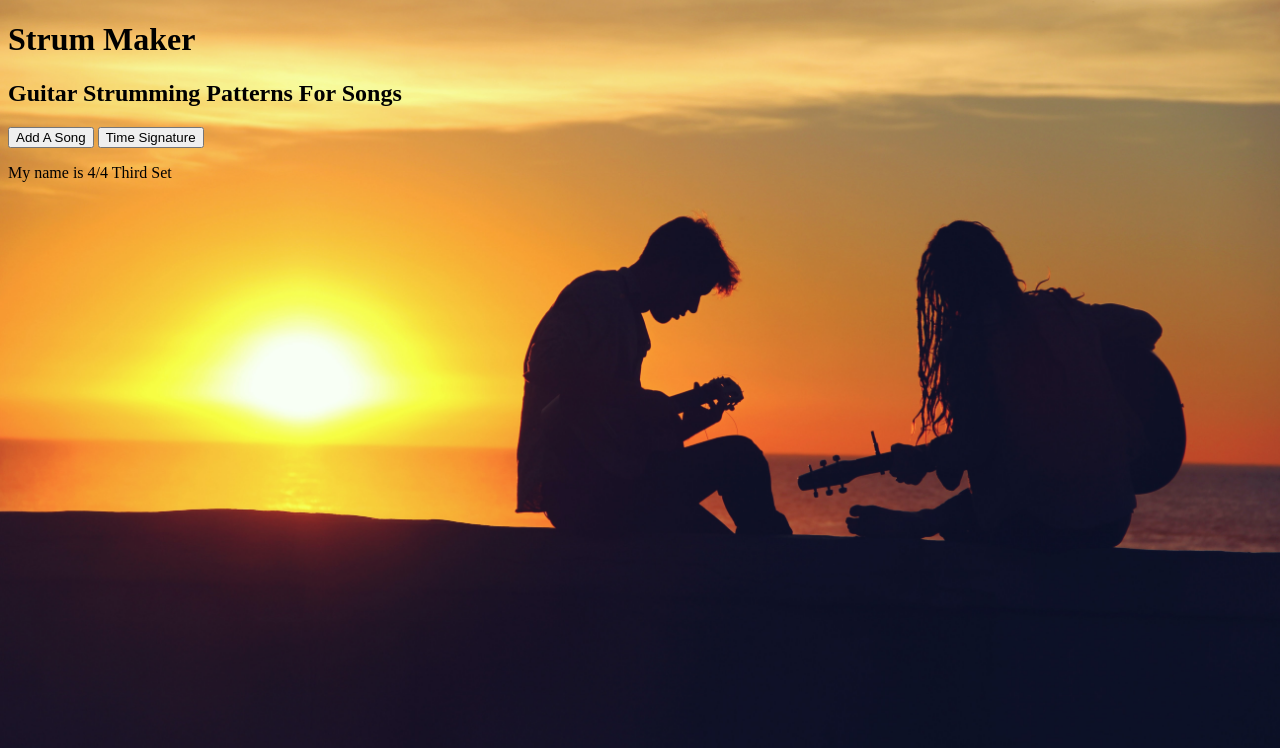
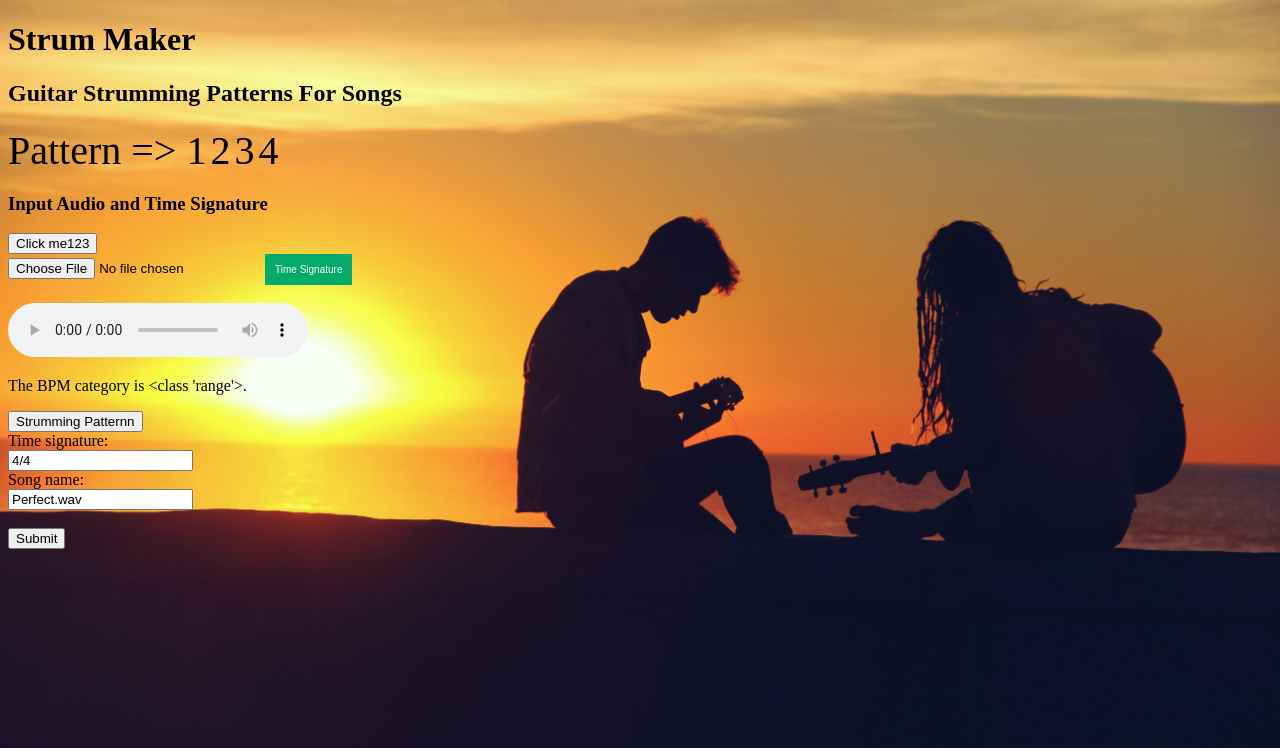
Before and after one commit to Janithwarnamana/GuitarStrummingPatternsByMarkoChain, a Flask app: page / in a window 1280 px wide. Shown: the part 52-800 px from the top of the page. Run offline with Flask 2, Linux system fonts and the light colour scheme; parts of the project's set-up code (start-up, migrations or seed data) failed here and were passed over; some libraries are stand-ins or nearby versions.

Commit message:
pattern blink and play

```diff
--- a/app.py
+++ b/app.py
@@ -1,14 +1,42 @@
-from flask import Flask, render_template, url_for
-import classification as cl
+from flask import Flask, render_template, url_for, request
+
+from bpm_classification import BpmClassifier
+from strum_pattern_generator import StrumPatternGenerator
+import os
+import uuid
+import json
+import data_preprocessor
 
 app = Flask(__name__)
+app.config['UPLOAD_FOLDER'] = 'uploads'
 
-range = cl.bpm_range
+# range = cl.bpm_range
+# pattern = data_preprocessor.path
 
 
 @app.route('/')
-def helloWorld():
+def app_route():
     return render_template('index.html', name=range)
 
-if __name__ =='__main__':
+
+@app.route('/pattern', methods=['GET', 'POST'])
+def generate_patter():
+    if request.method == 'POST':
+        json_request = request.get_json()
+        pattern = StrumPatternGenerator.generate_pattern(json_request['song'], json_request['time_signature'])
+        return json.dumps(pattern)
+    return "Unsupported Request"
+
+
+@app.route('/upload', methods=['GET', 'POST'])
+def upload():
+    if request.method == 'POST':
+        file = request.files['file']
+        # extension = os.path.splitext(file.filename)[1]
+        # f_name = str(uuid.uuid4()) + extension
+        file.save(os.path.join(app.config['UPLOAD_FOLDER'], file.filename))
+        return json.dumps({'filename': file.filename})
+
+
+if __name__ == '__main__':
     app.run(debug=True)
--- a/classification.py
+++ /dev/null
@@ -1,41 +0,0 @@
-time_signatures = ['3/4', '4/4']
-ts_input = time_signatures[1]
-bpm_input = 165
-
-bpm_start = 100
-step_size = 20
-bpm_range = ''
-
-if ts_input == "3/4":
-    if bpm_input in range(bpm_start, bpm_start + step_size * 1):
-        bpm_range = "First Set"
-        # print(bpm_range)
-    elif bpm_input in range(bpm_start + step_size * 1, bpm_start + step_size * 2):
-        bpm_range = "Second Set"
-        # print(bpm_range)
-    elif bpm_input in range(bpm_start + step_size * 2, bpm_start + step_size * 3):
-        bpm_range = "Third Set"
-        # print(bpm_range)
-    elif bpm_input in range(bpm_start + step_size * 3, bpm_start + step_size * 4):
-        bpm_range = "Fourth Set"
-        # print(bpm_range)
-    else:
-        bpm_range = "Out Of The Scope"
-        # print(bpm_range)
-
-elif ts_input == "4/4":
-    if bpm_input in range(bpm_start + step_size * 1, bpm_start + step_size * 2):
-        bpm_range = "4/4 First Set"
-        # print(bpm_range)
-    elif bpm_input in range(bpm_start + step_size * 2, bpm_start + step_size * 3):
-        bpm_range = "4/4 Second Set"
-        # print(bpm_range)
-    elif bpm_input in range(bpm_start + step_size * 3, bpm_start + step_size * 4):
-        bpm_range = "4/4 Third Set"
-        # print(bpm_range)
-    elif bpm_input in range(bpm_start + step_size * 4, bpm_start + step_size * 5):
-        bpm_range = "4/4 Fourth Set"
-        # print(bpm_range)
-    else:
-        bpm_range = "Out Of The Scope"
-        # print(bpm_range)
--- /dev/null
+++ b/guitar_data.py
@@ -0,0 +1 @@
+guitar_strums = ['D', '&', 'v', '^', 'v^', '^v', '&^', '&v']
--- a/markovchain.py
+++ b/markovchain.py
@@ -1,18 +1,17 @@
-import pandas as pd
-
-
 class MarkovChain:
 
     @staticmethod
     def generate_markov_chain(_transition_matrix, _strum_positions):
 
         tpm_length = len(_transition_matrix)
+
         # 1 st Strum always a Down strum
         # e.g.3x3
         #               1 0 0 0
         #   start(1)    _ 0 0 0    end
         #               _ 0 0 0
         # matrix chain initialize1:  all zeros
+
         m_chain_prob = [[0 for i in range(_strum_positions)] for j in range(len(_transition_matrix))]
         m_chain_path = [[-1 for i in range(len(_transition_matrix))] for j in range(_strum_positions)]
         # matrix chain initialize2: 1st element 1 for Down Strum
@@ -26,6 +25,7 @@
         #               3 3 3
         #               4 4 4
         #               end
+
         m_chain_prob = [[*row] for row in [*zip(*m_chain_prob)]]
 
         for i, i_val in enumerate(m_chain_prob):
--- a/templates/index.html
+++ b/templates/index.html
@@ -5,10 +5,6 @@
       <meta name="viewport" content="width=device-width, initial-scale=1">
       <!--    <link rel="stylesheet" href="{{url_for('static',filename='css/main.css')}}">-->
       <title>Guitar Strumming Patterns</title>
-    <script>
-        alert('hello')
-    </script>
-
       <style>
          h1,h2 {font-family: "Oswald"}
          body{
@@ -17,13 +13,41 @@
          background-size:cover;
          background-image:url({{url_for('static',filename='media/Evining_Guitars.jpg')}});
          }
-    </style>
+         .dropbtn {
+         background-color: #04AA6D;
+         color: white;
+         padding: 10px;
+         font-size: 10px;
+         border: none;
+         }
+         .dropdown {
+         position: relative;
+         display: inline-block;
+         }
+         .dropdown-content {
+         display: none;
+         position: absolute;
+         background-color: #f1f1f1;
+         min-width: 20px;
+         box-shadow: 0px 8px 8px 0px rgba(0,0,0,0.2);
+         z-index: 1;
+         }
+         .dropdown-content a {
+         color: black;
+         padding: 10px 10px;
+         text-decoration: none;
+         display: block;
+         }
+         .dropdown-content a:hover {background-color: #ddd;}
+         .dropdown:hover .dropdown-content {display: block;}
+         .dropdown:hover .dropbtn {background-color: #3e8e41;}
 
 
+      </style>
    </head>
-
    <body>
-
+      <script src="https://ajax.googleapis.com/ajax/libs/jquery/2.1.1/jquery.min.js"></script>
+      <script src=""></script>
       <div class="wrapper">
          <nav>
             <ul>
@@ -34,33 +58,154 @@
          <div class="center">
             <h1>Strum Maker</h1>
             <h2>Guitar Strumming Patterns For Songs</h2>
+            <div>
+               <span id="txt" style="font-size: 40px">Pattern => </span>
+               <span id="text1" style="font-size: 40px">1</span>
+               <span id="text2" style="font-size: 40px">2</span>
+               <span id="text3" style="font-size: 40px">3</span>
+               <span id="text4" style="font-size: 40px">4</span>
+            </div>
+            <h3>
+               Input Audio and Time Signature
+            </h3>
+            <button onclick="myfunc2()">Click me123</button>
             <div class="buttons">
-                    <button>Add A Song</button>
-                    <button class="btn2">Time Signature</button>
+               <input type="file" id="upload"/>
+               <div class="dropdown">
+                  <button class="dropbtn">Time Signature</button>
+                  <div class="dropdown-content">
+                     <a href="#">4/4</a>
+                     <a href="#">3/4</a>
                   </div>
                </div>
             </div>
+            <br>
+            <div>
+               <audio id="audio" controls>
+                  <source src="" id="src"/>
+               </audio>
+            </div>
+         </div>
+      </div>
+      <!--        <input type="file" id="upload"/>-->
+      <!--        <audio id="audio" controls>-->
+      <!--            <source src="" id="src"/>-->
+      <!--        </audio>-->
+      <p>
+         The BPM category is {{name}}.
 
-    <p>
-          My name is {{name}}
-        <div id="text" style="font-size: 40px"></div>
+      <!--<script type="text/javascript" src="script.js"></script>-->
+      <div>
+         <button onclick="typeWriter()">Strumming Patternn</button>
+      </div>
+      <form id='song_details'>
+         <label for="time_signature">Time signature:</label><br>
+         <input type="text" id="time_signature" name="time_signature" value="4/4"><br>
+         <label for="song_name">Song name:</label><br>
+         <input type="text" id="song_name" name="song_name" value="Perfect.wav"><br><br>
+         <input type="submit" value="Submit">
+      </form>
 
       <script type="text/javascript">
+let form = document.getElementById('song_details');
+
+form.addEventListener('submit', (event) => {
+    handler(event)
+    event.preventDefault();
+});
+handler = function(event) {
+        console.log(event)
+        myfunc2(event)
+    }
+
+    function myFunction() {
+        const Http = new XMLHttpRequest();
+        const url = '/pattern';
+        Http.open("GET", url);
+        Http.send();
+
+        Http.onreadystatechange = (e) => {
+            console.log(Http.responseText)
+        }
+    }
+
+myfunc2 = function(event) {
+    var ts = document.getElementById("time_signature").value;
+    var song = document.getElementById("song_name").value;
+    var xhr = new XMLHttpRequest();
+    xhr.open("POST", "/pattern", true);
+    xhr.setRequestHeader('Content-Type', 'application/json');
+    xhr.send(JSON.stringify({
+        "time_signature": ts,
+        "song": song
+    }));
+    xhr.onload = function() {
+        console.log("HELLO")
+        console.log(this.responseText);
+        var data = JSON.parse(this.responseText);
+        <!--1/BPM-->
+        time_gap = data[4];
+
+        func1 = function(x){
+            var txt1 = document.getElementById("text"+x.toString());
+            txt1.innerHTML = data[x-1];
+            txt1.style.color = "black";
+            txt1.style.display = (txt1.style.display == 'none' ? '' : 'none');
+            return txt1;
+         }
+
+         clear = function(){
+               txt1 = document.getElementById("text1");
+               txt2 = document.getElementById("text2");
+               txt3 = document.getElementById("text3");
+               txt4 = document.getElementById("text4");
+               txt1.style.display = 'none';
+               txt2.style.display = 'none';
+               txt3.style.display = 'none';
+               txt4.style.display = 'none';
+         }
+
+         let i = 1
          setInterval(function(){
-        var txt=document.getElementById("text");
+         if(i>4){
+            clear();
+            i=1;
+          }
+          var txt = func1(i++);
+         }, time_gap)
 
-        txt.innerHTML="Hello !! Everyone";
-        txt.style.color="black";
-
-        txt.style.display=(txt.style.display=='none'?'':'none');
+        console.log(data);
+    }
+}
 
 
-        },500);
+
+async function uploadFile(event) {
+    let formData = new FormData();
+    var files = event.target.files;
+    formData.append("file", files[0]);
+    await fetch('/upload', {
+        method: "POST",
+        body: formData
+    });
+    alert('The file has been uploaded successfully.');
+    console.log(files[0].name)
+}
+
+
+<!--blink example-->
+
+function handleFiles(event) {
+    var files = event.target.files;
+<!--    myfunc2(files[0])-->
+    $("#src").attr("src", URL.createObjectURL(files[0]));
+    document.getElementById("audio").load();
+}
+
+document.getElementById("upload").addEventListener("change", handleFiles, false);
+
 
       </script>
-
       </p>
-
    </body>
-
 </html>
```
Also changed, not shown: bpm.py (deleted, +0 -9 lines), bpm_classification.py (added, +54 -0 lines), bpm_detector.py (added, +28 -0 lines), data_preprocessor.py (renamed from dataReading.py, +6 -29 lines), main.py (deleted, +0 -16 lines), maxpath.py (deleted, +0 -8 lines), pattern_mapper.py (added, +14 -0 lines), script.js (added, +10 -0 lines), static/css/main.css (deleted, +0 -10 lines), strum_pattern_generator.py (added, +15 -0 lines), 1 other file. Lines whose indentation alone changed are shown as unchanged.
